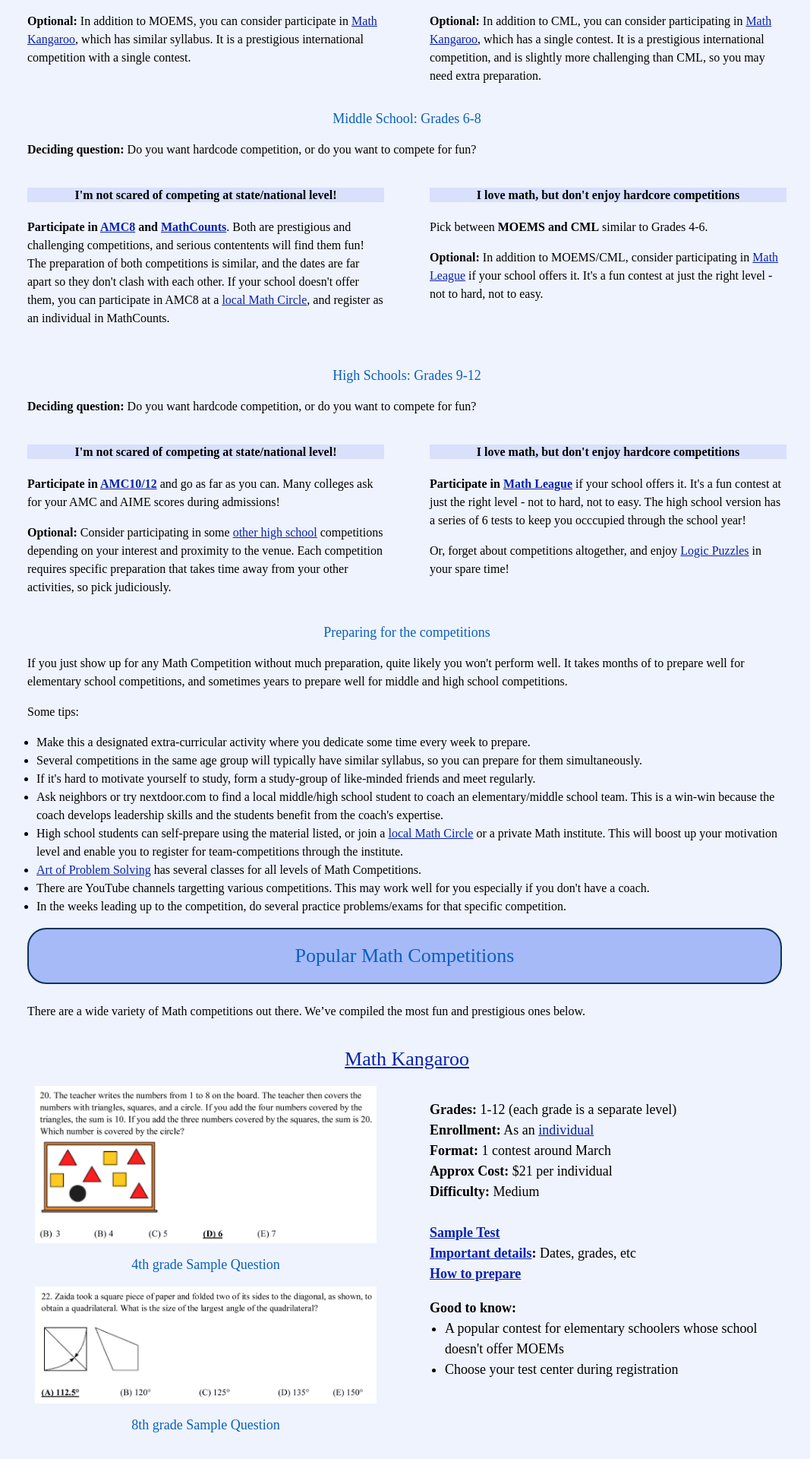
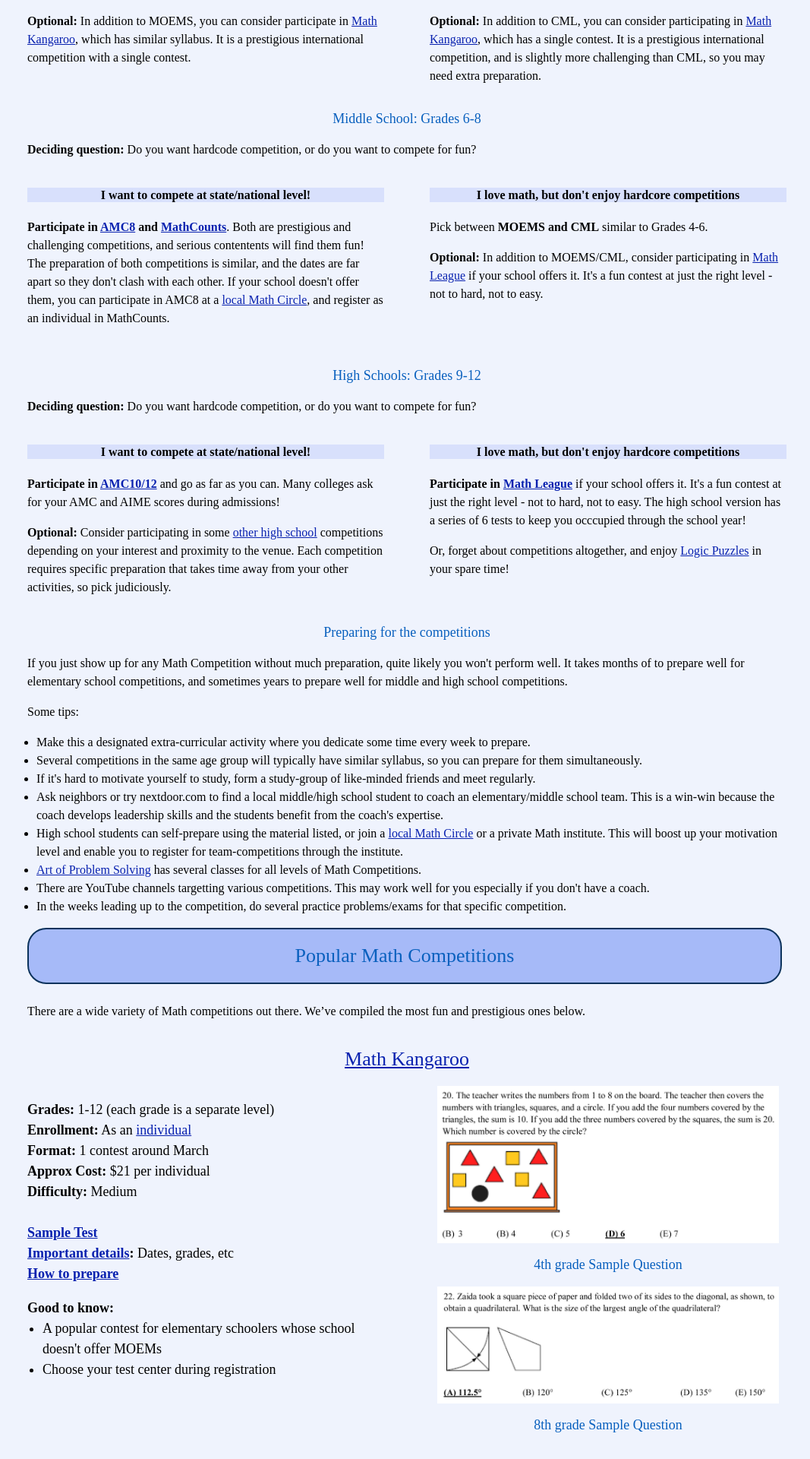
Before and after one commit to radicalcollegestrategies/stemscholars, a Jekyll site: the page built from mathematics/mathcompetitions.md, in a window 1280 px wide. Shown: the part 1400-3320 px from the top of the page at 76% size, without its empty margins (104-1171 px from the left). Built offline with Jekyll 4.4.1, drawn with Linux system fonts in a browser that asks for light colours; some web fonts are replaced.

Commit message:
hover 1.3x

```diff
--- a/mathematics/mathcompetitions.md
+++ b/mathematics/mathcompetitions.md
@@ -74,7 +74,7 @@
 <h3>Middle School: Grades 6-8</h3>
   <p><b>Deciding question:</b> Do you want hardcode competition, or do you want to compete for fun?</p>
   <div class="section50left">
-  <h4>I'm not scared of competing at state/national level!</h4>
+  <h4>I want to compete at state/national level!</h4>
   <p><b>Participate in <a href="#amc8">AMC8</a> and <a href="#mathcounts">MathCounts</a></b>. Both are prestigious and challenging competitions, and serious contentents will find them fun! The preparation of both competitions is similar, and the dates are far apart so they don't clash with each other. If your school doesn't offer them, you can participate in AMC8 at a <a href="https://mathcircles.org/find-a-math-circle/" target="_blank">local Math Circle</a>, and register as an individual in MathCounts.</p>
   </div>
 
@@ -90,7 +90,7 @@
 <h3>High Schools: Grades 9-12</h3>
   <p><b>Deciding question:</b> Do you want hardcode competition, or do you want to compete for fun?</p>
   <div class="section50left">
-  <h4>I'm not scared of competing at state/national level!</h4>
+  <h4>I want to compete at state/national level!</h4>
   <p><b>Participate in <a href="#amc10">AMC10/12</a></b> and go as far as you can. Many colleges ask for your AMC and AIME scores during admissions!</p>
   <p><b>Optional:</b> Consider participating in some <a href="#otherhigh">other high school</a> competitions depending on your interest and proximity to the venue. Each competition requires specific preparation that takes time away from your other activities, so pick judiciously.</p>
   </div>
@@ -140,9 +140,9 @@
 
   <!-- For even loop runs, put pic to left. Switch for odd -->
   {% if mod == 0 %}
+  <div class="section50right">
+  {% else %}
   <div class="section50left">
-  {% else %}
-  <div class="section50right">
   {% endif %}
 
     <ul class="compl1">
@@ -166,9 +166,9 @@
   </div>
 
   {% if mod == 0 %}
+  <div class="section50left">
+  {% else %}
   <div class="section50right">
-  {% else %}
-  <div class="section50left">
   {% endif %}
     <img src=" {{ comp.img1 }} ">
     <h3> {{ comp.caption1 }} </h3>
--- a/stem/defaultstyle.css
+++ b/stem/defaultstyle.css
@@ -37,7 +37,7 @@
   height: 70px;
 }
 
-.gallery:hover {transform: scale(1.4);}
+.gallery:hover {transform: scale(1.3);}
 
 .gallery img {
   height: 100%;
```
